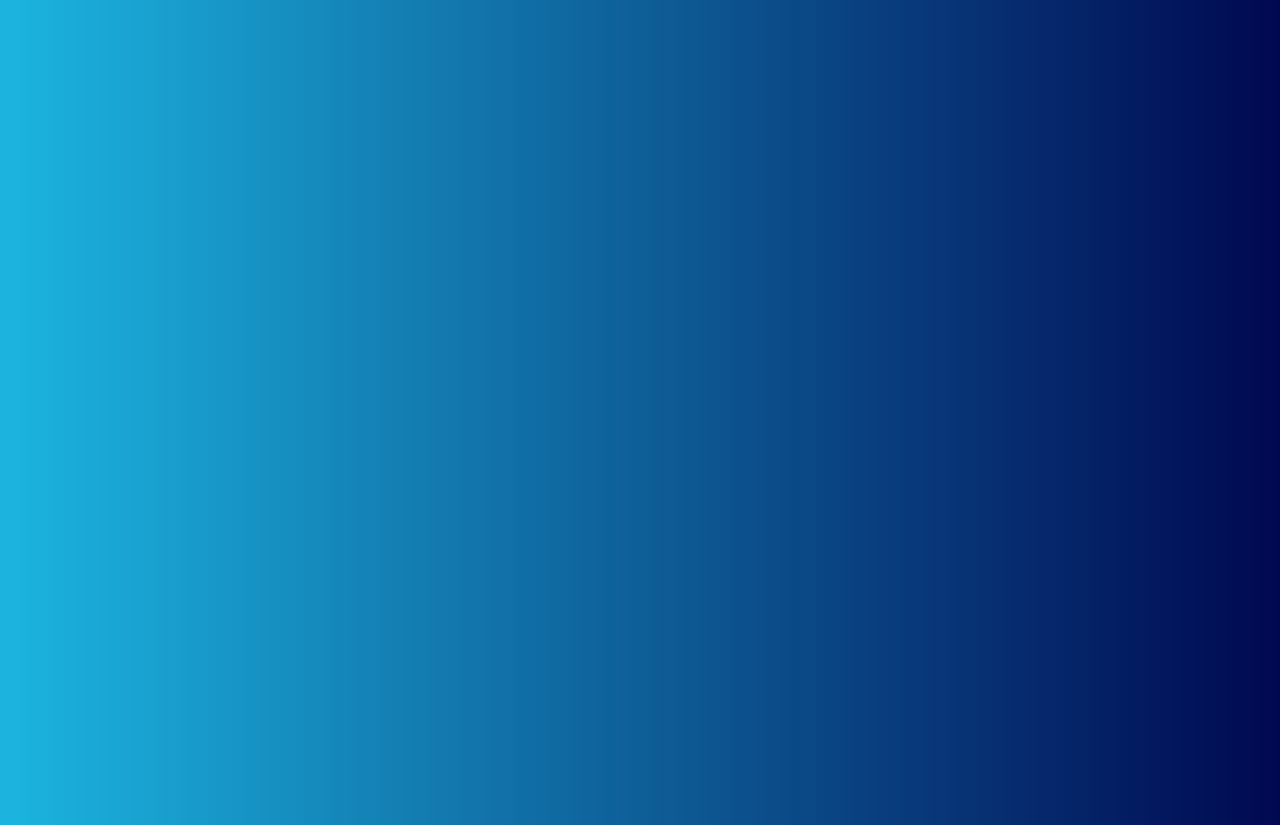
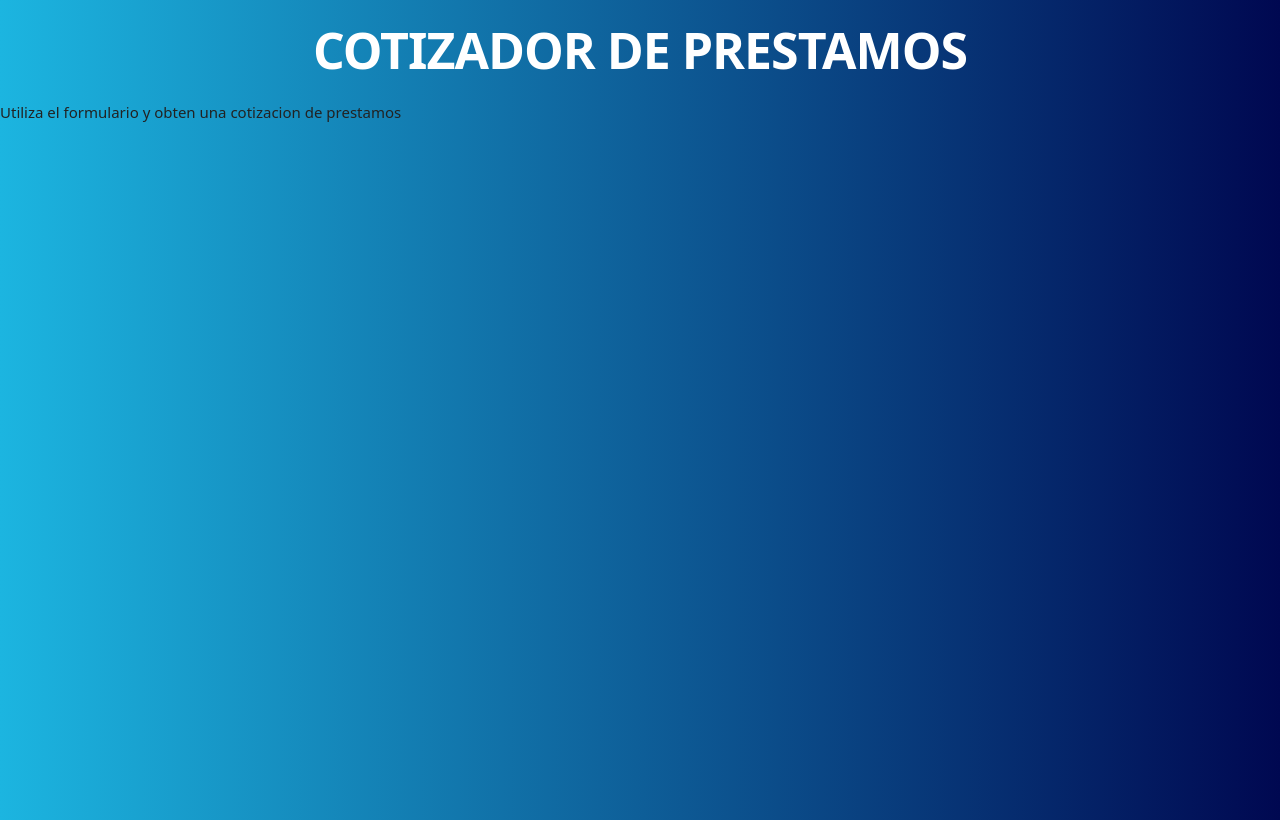
Before and after one commit to yuleysi/Prestamos, a React (Create React App) app: page / in a window 1280 px wide. Built offline with nearby package versions, Linux system fonts and the light colour scheme.

Commit message:
Haciendo uso de props

```diff
--- a/src/App.js
+++ b/src/App.js
@@ -4,8 +4,11 @@ import Header from './componentes/Header';
 function App() {
   return (
     <Fragment>
-      <Header/>
-      <Header/>
+      <Header
+      titulo ="Cotizador de Prestamos"
+      descripcion="Utiliza el formulario y obten una cotizacion
+      de prestamos"
+      />
     </Fragment>
 
   );
```
